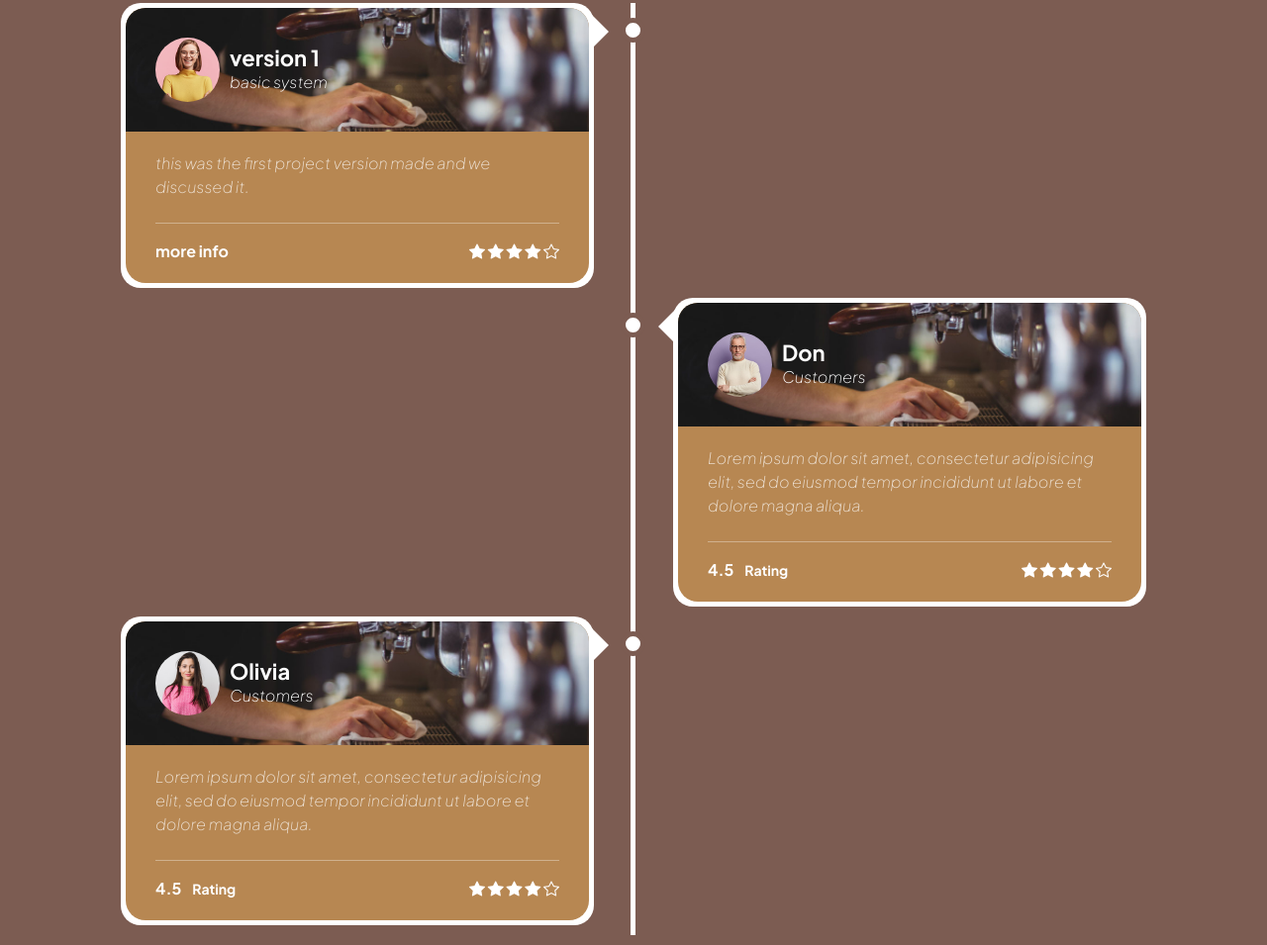
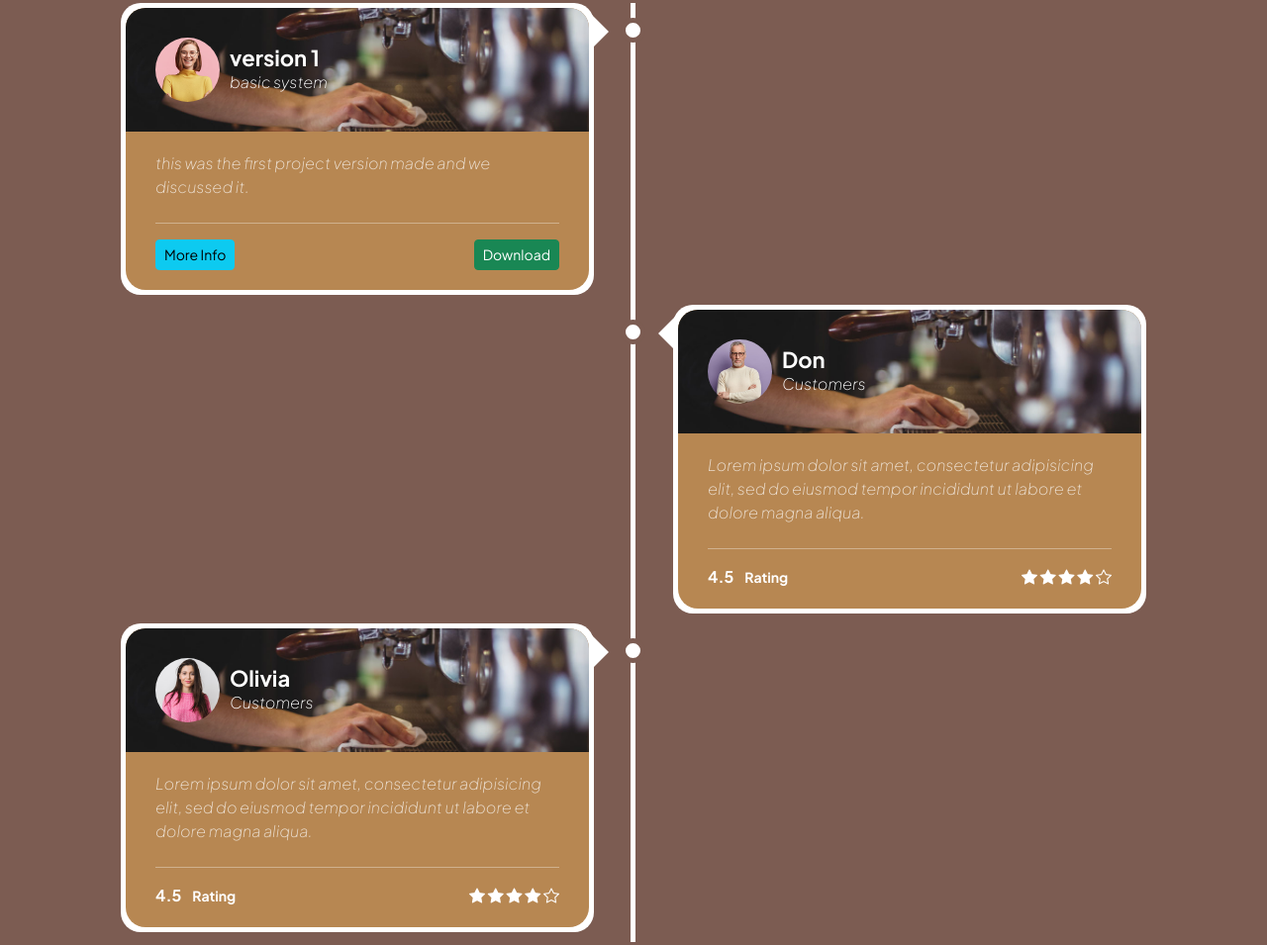
Before and after one commit to abdelraouf0mabrouk/Smart-Door-System, a plain HTML site: page index.html in a window 1280 px wide. Shown: the part 3271-4226 px from the top of the page at 99% size. Drawn offline with Linux system fonts and the light colour scheme.

Commit message:
Update index.html

```diff
--- a/index.html
+++ b/index.html
@@ -401,15 +401,13 @@
                                                 <p>this was the first project version made and we discussed it.</p>
 
                                                 <div class="d-flex border-top pt-3 mt-4">
-                                                    <strong class="text-white">more info</strong>
+    <!-- زر More Info -->
+    <a href="version1.html" class="btn btn-sm btn-info">More Info</a>
 
-                                                    <div class="reviews-group ms-auto">
-                                                        <i class="bi-star-fill"></i>
-                                                        <i class="bi-star-fill"></i>
-                                                        <i class="bi-star-fill"></i>
-                                                        <i class="bi-star-fill"></i>
-                                                        <i class="bi-star"></i>
-                                                    </div>
+    <!-- زر Download -->
+    <div class="ms-auto">
+        <a href="downloads/smart door system 1.0.zip" class="btn btn-sm btn-success" download>Download</a>
+    </div>
                                                 </div>
                                             </div>
                                         </div>
```
